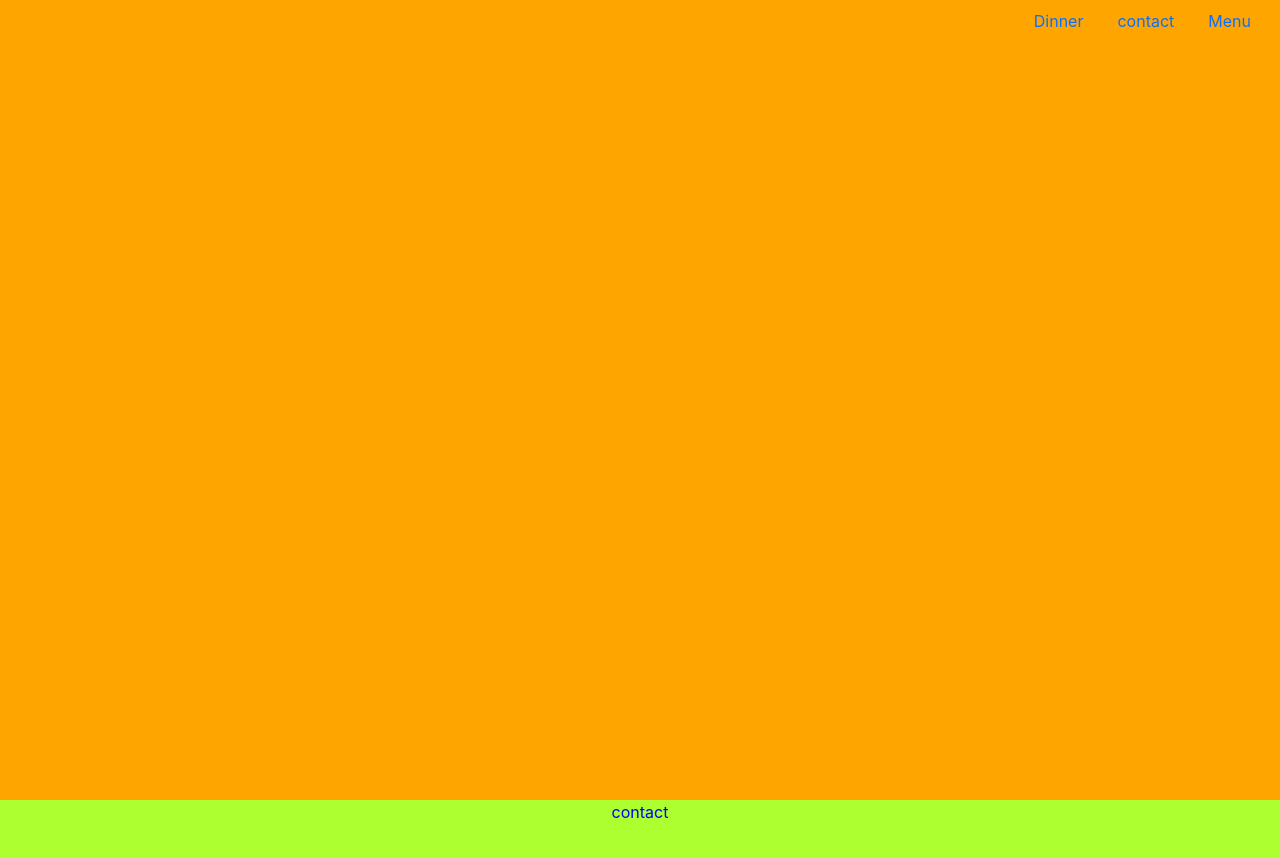
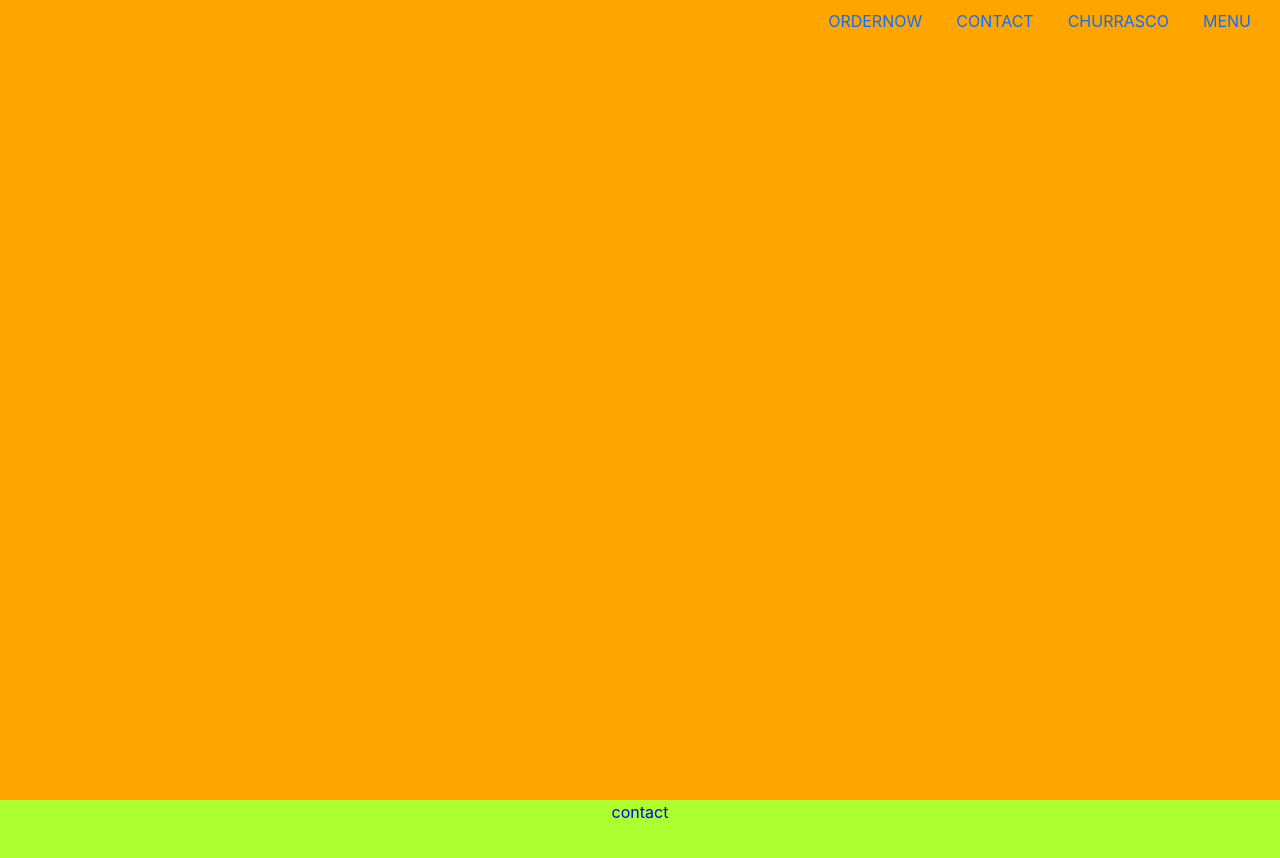
Before and after one commit to ianfletcher314/BrasiliaRestaurant, a React (Create React App) app: page / in a window 1280 px wide. Shown: the top 858 px of the page. Built offline with nearby package versions, Linux system fonts and the light colour scheme.

Commit message:
changed the buttons in the nav section to reflect an actual brasilian restaurants website

```diff
--- a/src/components/Nav/Nav.jsx
+++ b/src/components/Nav/Nav.jsx
@@ -12,13 +12,18 @@ function Nav(props) {
       <div>
         <ul className="nav justify-content-end">
           <li className="nav-item">
-            <a href="#dinner" className="nav-link active btn">
-              Dinner
+            <a href="#order" className="nav-link active btn">
+              ORDERNOW
             </a>
           </li>
           <li className="nav-item">
             <a href="#contact" className="nav-link active btn">
-              contact
+              CONTACT
+            </a>
+          </li>
+          <li className="nav-item">
+            <a href="#churrasco" className="nav-link active btn">
+              CHURRASCO
             </a>
           </li>
           <li className="nav-item">
@@ -28,7 +33,7 @@ function Nav(props) {
               }}
               className="nav-link active btn"
             >
-              Menu
+              MENU
             </button>
           </li>
         </ul>
```
